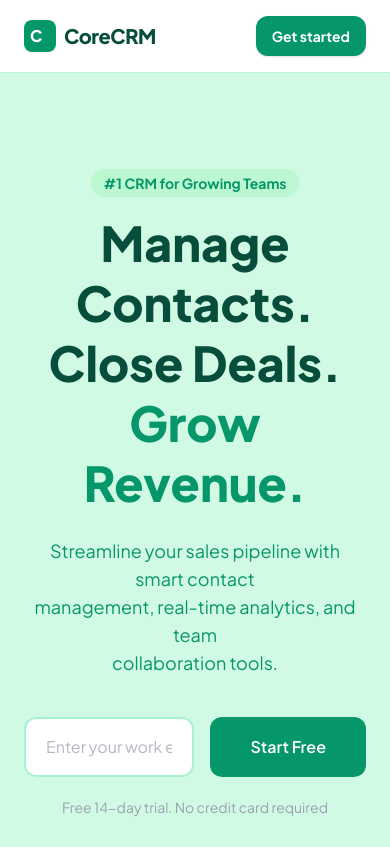
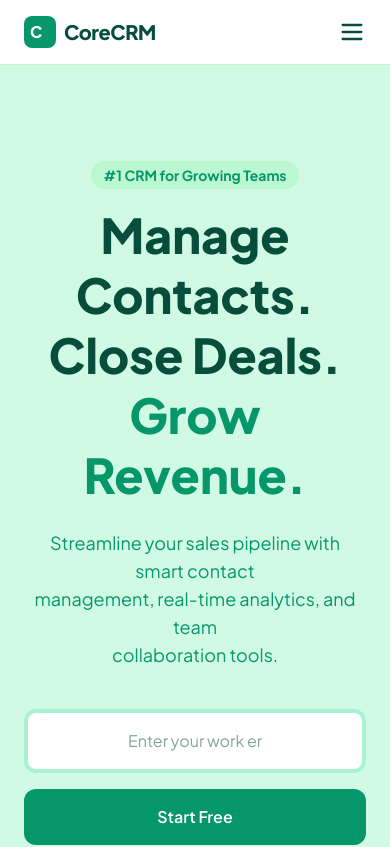
Before and after one commit to ariellecharlize-cp/CoreCRM-Landing-Page, a Vue app: page / in a window 390 px wide. Shown: the top 847 px of the page. Built offline with nearby package versions, Linux system fonts and the light colour scheme.

Commit message:
mobile view- done

```diff
--- a/src/components/ContactTable.vue
+++ b/src/components/ContactTable.vue
@@ -16,16 +16,16 @@
       </p>
     </div>
 
-  <div class="card bg-white rounded-2xl p-10">
+  <div class="border-4 border-emerald-light bg-white rounded-2xl p-10">
 
-    <div class="flex felx-col md:flex-row items-center justify between gap-7">
+    <div class="flex flex-col md:flex-row items-center justify between gap-4">
         <input
           v-model="search"
           type="text"
           placeholder="Search contacts..."
           class="border-2 border-emerald-pale bg-emerald-mint rounded-xl px-5 py-3 w-full md:w-190"
         />
-        <button class="text-emerald font-bold border-2 border-emerald-pale bg-emerald-mint rounded-xl px-5 py-3 w-full md:w-60 hover:bg-emerald hover:text-white"> All Status </button>
+        <button class="text-left text-emerald font-bold border-2 border-emerald-pale bg-emerald-mint rounded-xl px-5 py-3 w-full md:w-60 hover:bg-emerald hover:text-white"> All Status </button>
     </div>
       <p class="mt-6 mb-3 text-emerald font-bold">
         Showing {{ filteredContacts.length }} of contacts.
@@ -35,7 +35,7 @@
       <div class="overflow-x-auto bg-white rounded-2xl border-1 border-emerald-pale">
         <table class="w-full">
 
-          <thead class="bg-emerald-mint text-left text-emerald-medium border-1 border-emerald-pale">
+          <thead class="hidden md:table-header-group bg-emerald-mint text-left text-emerald-medium border-1 border-emerald-pale">
             <tr>
               <th class="p-5">NAME</th>
               <th class="p-5">EMAIL</th>
@@ -51,7 +51,8 @@
               class="border-1 border-emerald-pale hover:bg-emerald-100"
             >
 
-              <td class="p-5">
+            <!--mobile view name-->
+              <td class="pl-6 pt-3 p-2 md:p-5 block md:table-cell">
                 <div class="flex items-center gap-3">
 
                   <div
@@ -67,11 +68,13 @@
                 </div>
               </td>
 
-              <td class="p-5 text-emerald">
+              <!--mobile view email-->
+              <td class="pl-6 p-2 md:p-5 text-emerald block md:table-cell">
                 {{ contact.email }}
               </td>
 
-              <td class="p-5">
+              <!--mobile view status-->
+              <td class="pl-6 p-2 md:p-5 text-emerald block md:table-cell">
                 <span
                   class="px-4 py-1 rounded-full text-sm font-bold"
                   :class="
@@ -85,8 +88,8 @@
                   {{ contact.status }}
                 </span>
               </td>
-
-              <td class="p-5 text-emerald-500 font-bold">
+              <!--mobile view action-->
+              <td class="pl-6 pb-3 p-2 md:p-5 text-emerald-500 font-bold block md:table-cell">
                 {{ contact.action }}
               </td>
 
--- a/src/components/Footer.vue
+++ b/src/components/Footer.vue
@@ -1,9 +1,10 @@
 <template>
   <footer>
-    <div class="bg-emerald-dark border-b border-emerald-pale">
-        <div class="max-w-6xl mx-auto px-6 py-4 flex items-center justify-between">
+    <div class="p-5 bg-emerald-dark border-emerald-pale">
+        <div class="max-w-6xl mx-auto px-6 py-4 flex flex-col items-center justify-center text-center">
 
         <!--icon-->
+        <div class="flex flex-col md:flex-row items-center justify-between gap- text-center md:text-left">
             <div class="flex items-center gap-2">
                 <div class="w-8 h-8 bg-emerald rounded-lg flex items-center justify-between p-1.5 text-white font-black text-center">
                     C
@@ -11,14 +12,17 @@
                  <span class="text-xl text-emerald-light font-bold tracking-tight"> CoreCRM</span>
             </div>
 
-            <div class="flex flex-col md:flex-row items-center justify-center gap-10 mt-10 md:mt-0">
-                <a href="#" class="text-emerald-light hover:text-white transition">Privacy</a>
-                <a href="#" class="text-emerald-light hover:text-white transition">Terms</a>
-                <a href="#" class="text-emerald-light hover:text-white transition">Support</a>
+            <div class="grid grid-cols-3 gap-4 md:flex-row items-center justify-center gap-10 mt-10 md:mt-0 text-emerald-light text-sm">
+                <p>Privacy</p>
+                <p>Terms</p>
+                <p>Support</p>
             </div>
+
             <p class="text-emerald-light text-sm mt-4 md:mt-0">
                 &copy; 2026 CoreCRM. All rights reserved.
             </p>
+
+            </div>
         </div>
     </div>
   </footer>
--- a/src/components/HeroSection.vue
+++ b/src/components/HeroSection.vue
@@ -10,15 +10,33 @@
       <span class="text-xl font-black text-emerald-dark tracking-tight"> CoreCRM</span>
     </div>
 
+    <!-- Desktop View -->
     <nav class="hidden md:flex items-center gap-8 text-sm font-semibold text-emerald ml-auto mr-8">
       <a href="#" class="hover:text-emerald-dark transition">Features</a>
       <a href="#" class="hover:text-emerald-dark  transition">Pricing</a>
       <a href="#" class="hover:text-emerald-dark  transition">About Us</a>
     </nav>
 
-    <div class="flex items-center gap-3">
+    <!-- Mobile View -->
+    <button class="md:hidden ml-auto text-emerald-dark">
+        <svg xmlns="http://www.w3.org/2000/svg"
+            class="w-7 h-7"
+            fill="none"
+            viewBox="0 0 24 24"
+            stroke="currentColor">
+          <path stroke-linecap="round"
+                stroke-linejoin="round"
+                stroke-width="2"
+                d="M4 6h16M4 12h16M4 18h16" />
+        </svg>
+      </button>
+    <!-- End Mobile View -->
 
-      <a href="#" target="_blank" class="bg-emerald text-white text-sm font-bold hover:bg-emerald-dark transition px-4 py-2.5 rounded-xl inline-flex items-center gap-1.5 shadow-sm" >
+        <!-- Desktop Button Only -->
+        <div class="hidden md:flex items-center gap-3">
+          <a href="#"
+            target="_blank"
+            class="bg-emerald text-white text-sm font-bold hover:bg-emerald-dark transition px-4 py-2.5 rounded-xl inline-flex items-center gap-1.5 shadow-sm">
             <span>Get started</span>
           </a>
         </div>
@@ -46,18 +64,21 @@
 
       <div class="flex md:flex-row justify-center gap-4 max-w-xl mx-auto">
 
+        <div class="flex flex-col sm:flex-row gap-4">
           <input
             v-model="email"
             type="email"
             placeholder="Enter your work email..."
-          class="bg-white text-gray-500 px-5 py-4 rounded-xl w-full border-2 border-emerald-faint"
+            class="bg-white text-gray px-25 py-4 rounded-xl w-full border-4 border-emerald-faint"
           />
 
           <button
             @click="submitEmail"
-          class="bg-emerald text-white hover:bg-emerald-dark transition px-10 py-4 rounded-xl font-semibold whitespace-nowrap" >
+            class="bg-emerald text-white hover:bg-emerald-dark transition px-7 py-4 rounded-xl font-semibold whitespace-nowrap" >
             Start Free
           </button>
+        </div>
+
       </div>
 
       <p class="text-sm mt-5 text-gray-400"> Free 14-day trial. No credit card required</p>
--- a/src/components/StatsCounter.vue
+++ b/src/components/StatsCounter.vue
@@ -12,7 +12,7 @@
       </p>
     </div>
 
-        <div class="flex flex-col md:flex-row items-center justify-center gap-10 mt-10">
+        <div class="grid grid-cols-2 grid-rows-2 md:flex items-center justify-center gap-10 mt-10">
 
             <div class="text-center">
                 <p class="text-4xl text-white font-bold mb-2">
```
Lines whose indentation alone changed are shown as unchanged.
